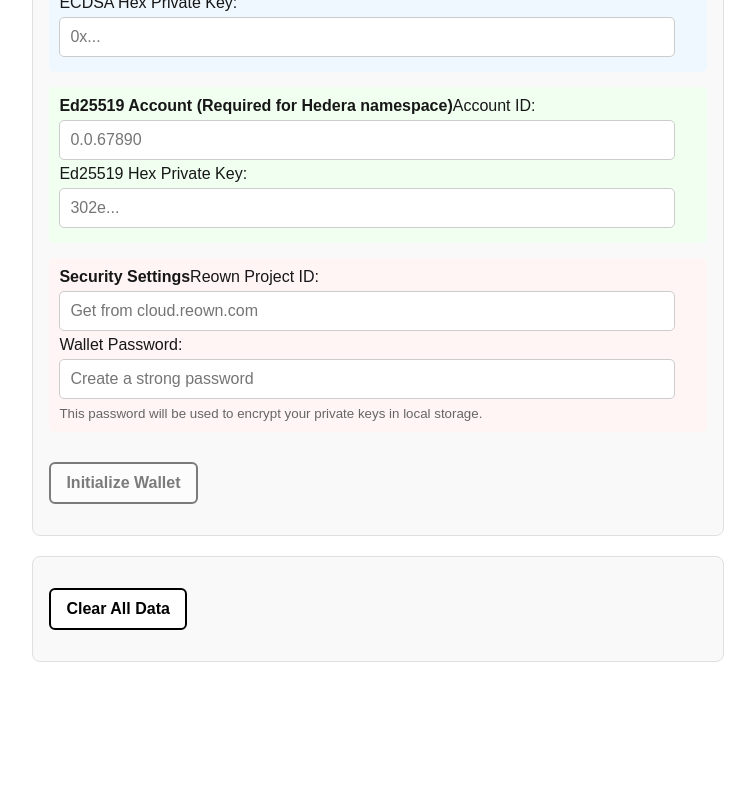
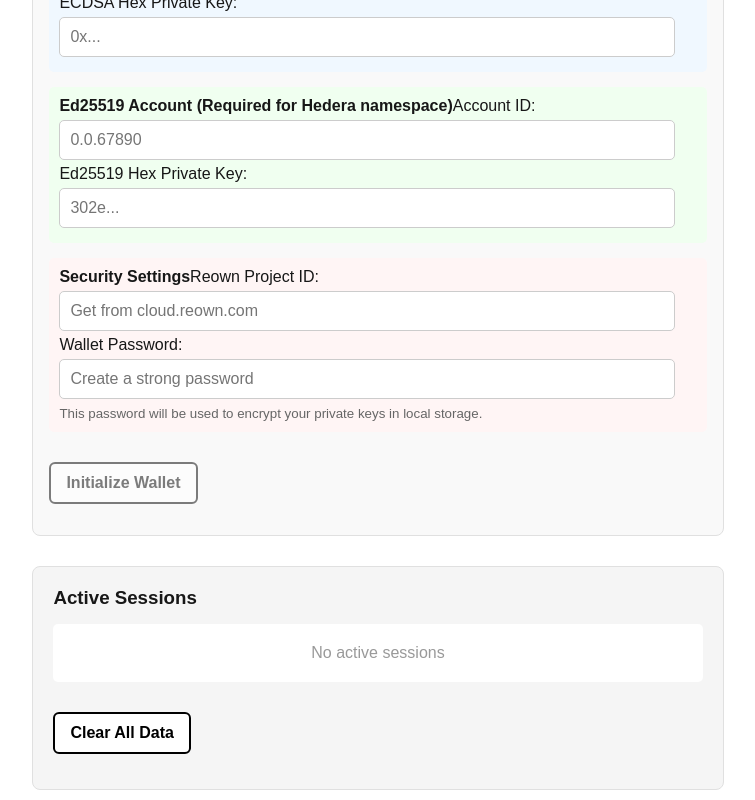
Before and after one commit to hgraph-io/hedera-wallet, a React (Vite) app: page / in a window 1280 px wide. Shown: the part 522-1322 px from the top of the page, without its empty margins (262-1017 px from the left). Before the commit the page ends 1194 px from the top, so only its background shows below. Built offline with nearby package versions, Linux system fonts and the light colour scheme.

Commit message:
show additional sessions and add additional namespaces depending on account type

```diff
--- a/src/App.tsx
+++ b/src/App.tsx
@@ -19,6 +19,7 @@ function App() {
     ed25519AccountId,
     ed25519EvmAddress,
     ed25519EvmAddressSource,
+    getSessions,
   } = useHederaWallet()
   const [ecdsaAccountIdInput, setEcdsaAccountIdInput] = useState('')
   const [ecdsaPrivateKeyInput, setEcdsaPrivateKeyInput] = useState('')
@@ -30,6 +31,7 @@ function App() {
   const [uri, setUri] = useState('')
   const [isAutoInitializing, setIsAutoInitializing] = useState(false)
   const [unlockError, setUnlockError] = useState('')
+  const [sessions, setSessions] = useState<any[]>([])
 
   // Check for stored credentials and auto-unlock attempt
   useEffect(() => {
@@ -45,6 +47,27 @@ function App() {
       setIsAutoInitializing(false)
     }
   }, [hasStoredCredentials, isLocked])
+
+  // Refresh sessions list periodically
+  useEffect(() => {
+    if (!isInitialized || isLocked) {
+      setSessions([])
+      return
+    }
+
+    const updateSessions = () => {
+      const activeSessions = getSessions()
+      setSessions(activeSessions)
+    }
+
+    // Update immediately
+    updateSessions()
+
+    // Update every 2 seconds
+    const interval = setInterval(updateSessions, 2000)
+
+    return () => clearInterval(interval)
+  }, [isInitialized, isLocked, getSessions])
 
   const initHandler = async (e: React.FormEvent<HTMLFormElement>) => {
     e.preventDefault()
@@ -421,13 +444,65 @@ function App() {
         </section>
       )}
 
-      <section>
-        <button onClick={handleClearData}>Clear All Data</button>
-        {isInitialized && (
-          <button onClick={disconnect} style={{ marginLeft: '10px' }}>
-            Disconnect Sessions
-          </button>
+      <section
+        style={{
+          padding: '20px',
+          backgroundColor: '#f5f5f5',
+          borderRadius: '8px',
+          marginTop: '20px',
+        }}
+      >
+        <h3 style={{ marginTop: 0, marginBottom: '15px' }}>Active Sessions</h3>
+        {sessions.length > 0 ? (
+          <div
+            style={{
+              maxHeight: '200px',
+              overflowY: 'auto',
+              marginBottom: '15px',
+              backgroundColor: 'white',
+              padding: '10px',
+              borderRadius: '5px',
+              border: '1px solid #ddd',
+            }}
+          >
+            {sessions.map((session, index) => (
+              <div
+                key={session.topic}
+                style={{
+                  padding: '10px',
+                  borderBottom: index < sessions.length - 1 ? '1px solid #eee' : 'none',
+                }}
+              >
+                <div style={{ fontWeight: 'bold', marginBottom: '5px' }}>
+                  {session.peer?.metadata?.name || 'Unknown App'}
+                </div>
+                <div style={{ fontSize: '12px', color: '#666' }}>
+                  <div>URL: {session.peer?.metadata?.url || 'N/A'}</div>
+                  <div>Topic: {session.topic.substring(0, 20)}...</div>
+                  <div>Namespaces: {Object.keys(session.namespaces).join(', ')}</div>
+                  <div>Expiry: {new Date(session.expiry * 1000).toLocaleString()}</div>
+                </div>
+              </div>
+            ))}
+          </div>
+        ) : (
+          <div
+            style={{
+              padding: '20px',
+              textAlign: 'center',
+              color: '#999',
+              backgroundColor: 'white',
+              borderRadius: '5px',
+              marginBottom: '15px',
+            }}
+          >
+            No active sessions
+          </div>
         )}
+        <div style={{ display: 'flex', gap: '10px' }}>
+          <button onClick={handleClearData}>Clear All Data</button>
+          {isInitialized && <button onClick={disconnect}>Disconnect Sessions</button>}
+        </div>
       </section>
     </div>
   )
--- a/src/components/AccountSelectionModal.tsx
+++ b/src/components/AccountSelectionModal.tsx
@@ -109,6 +109,16 @@ export default function AccountSelectionModal({
                   </div>
                 )}
                 <div>Type: {account.type}</div>
+                {account.type === 'ECDSA' && account.namespace === 'eip155' && (
+                  <div style={{ color: '#28a745', fontWeight: 500 }}>
+                    ✓ Includes Hedera namespace
+                  </div>
+                )}
+                {account.type === 'ECDSA' && account.namespace === 'hedera' && (
+                  <div style={{ color: '#28a745', fontWeight: 500 }}>
+                    ✓ Includes EIP155 namespace
+                  </div>
+                )}
               </div>
             </div>
           </label>
@@ -145,12 +155,12 @@ export default function AccountSelectionModal({
         {renderAccountGroup(
           eip155Accounts,
           'EIP155 Namespace',
-          'EVM-compatible accounts for Ethereum-style interactions',
+          'EVM-compatible accounts (ECDSA accounts will also enable Hedera namespace)',
         )}
         {renderAccountGroup(
           hederaAccounts,
           'Hedera Namespace',
-          'Native Hedera accounts for direct network interactions',
+          'Native Hedera accounts (ECDSA accounts will also enable EIP155 namespace)',
         )}
       </div>
 
--- a/src/store/hedera-wallet-provider.tsx
+++ b/src/store/hedera-wallet-provider.tsx
@@ -59,6 +59,7 @@ interface HederaWalletContextType {
     onReject?: () => void
     hideButtons?: boolean
   }
+  getSessions: () => any[]
 }
 
 const initialState: HederaWalletContextType = {
@@ -81,6 +82,7 @@ const initialState: HederaWalletContextType = {
     content: null,
     type: 'info',
   },
+  getSessions: () => [],
 }
 
 const HederaWalletContext = createContext<HederaWalletContextType>(initialState)
@@ -311,11 +313,22 @@ export default function HederaWalletProvider({ children }: HederaWalletProps) {
 
           // Build namespaces based on selected account
           if (selectedAccount.namespace === 'eip155') {
+            // For ECDSA accounts connecting via EIP155, also include Hedera namespace
             supportedNamespaces.eip155 = {
               chains: [eip155Network.caipNetworkId],
               methods: Object.values(Eip155JsonRpcMethod),
               events,
               accounts: [`${eip155Network.caipNetworkId}:${selectedAccount.address}`],
+            }
+
+            // ECDSA accounts can also support Hedera namespace
+            if (selectedAccount.type === 'ECDSA') {
+              supportedNamespaces.hedera = {
+                chains: hip820Chains,
+                methods: Object.values(HederaJsonRpcMethod),
+                events,
+                accounts: hip820Chains.map((chain) => `${chain}:${selectedAccount.id}`),
+              }
             }
           } else if (selectedAccount.namespace === 'hedera') {
             supportedNamespaces.hedera = {
@@ -323,6 +336,16 @@ export default function HederaWalletProvider({ children }: HederaWalletProps) {
               methods: Object.values(HederaJsonRpcMethod),
               events,
               accounts: hip820Chains.map((chain) => `${chain}:${selectedAccount.id}`),
+            }
+
+            // If it's an ECDSA account, also include EIP155 namespace
+            if (selectedAccount.type === 'ECDSA' && eip155Wallet) {
+              supportedNamespaces.eip155 = {
+                chains: [eip155Network.caipNetworkId],
+                methods: Object.values(Eip155JsonRpcMethod),
+                events,
+                accounts: [`${eip155Network.caipNetworkId}:${eip155Wallet.getEvmAddress()}`],
+              }
             }
           }
 
@@ -524,6 +547,13 @@ export default function HederaWalletProvider({ children }: HederaWalletProps) {
     await walletkit.current.core.pairing.pair({ uri })
   }
 
+  function getSessions() {
+    if (!walletkit.current) {
+      return []
+    }
+    return Object.values(walletkit.current.getActiveSessions())
+  }
+
   const value = {
     isInitialized,
     isLocked,
@@ -541,6 +571,7 @@ export default function HederaWalletProvider({ children }: HederaWalletProps) {
     ed25519EvmAddress,
     ed25519EvmAddressSource,
     modal,
+    getSessions,
   }
 
   return (
```
